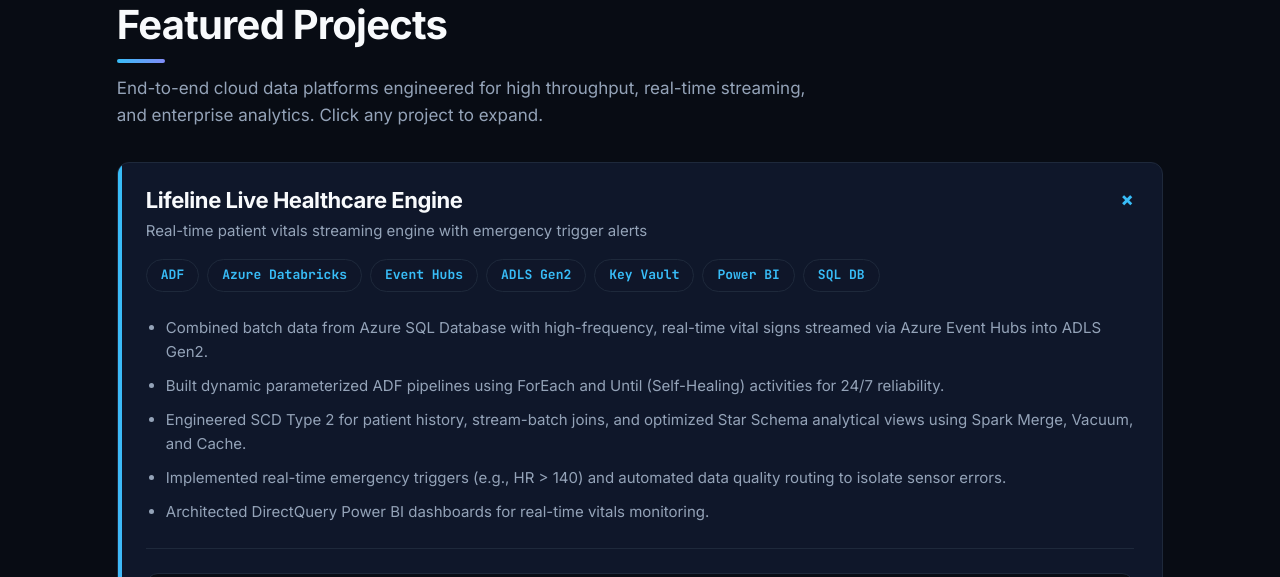
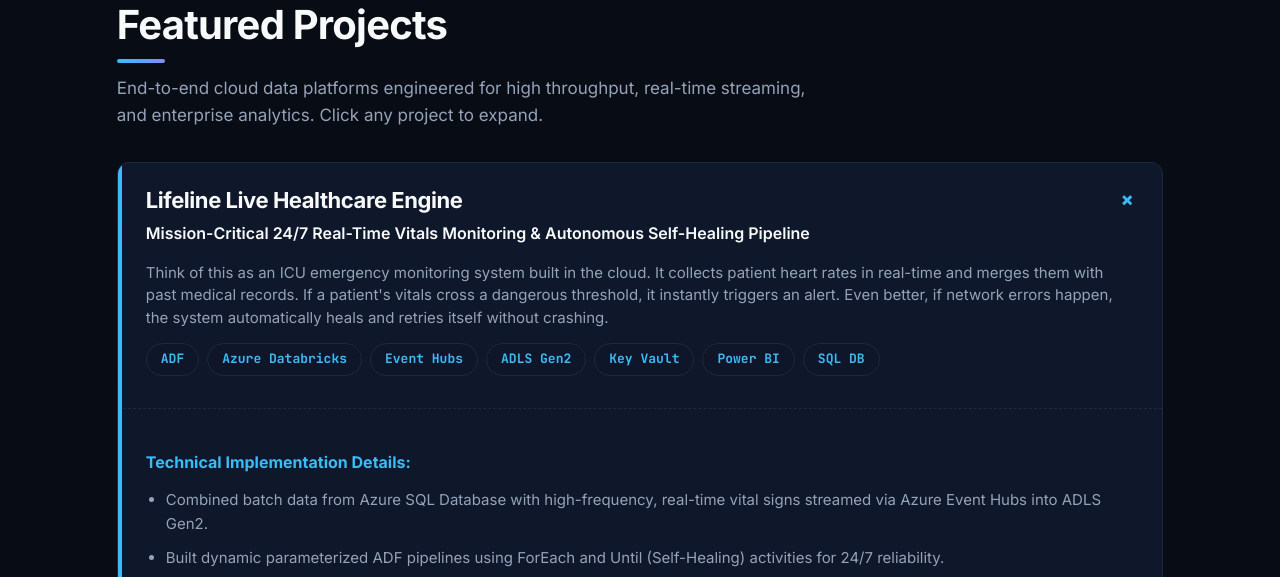
Before and after one commit to prakashdata23/Portfolio, a plain HTML site: page index.html in a window 1280 px wide. Shown: the part 1412-1989 px from the top of the page. Drawn offline with Linux system fonts and the light colour scheme; a web font is replaced by a local one.

Commit message:
Update index.html

```diff
--- a/index.html
+++ b/index.html
@@ -18,9 +18,9 @@
   --mute: #94a3b8;
   --cyan: #38bdf8;
   --indigo: #818cf8;
-  --gold: #f59e0b;
-  --bronze: #f97316;
-  --silver: #38bdf8;
+  --gold: #ffd700;
+  --bronze: #cd7f32;
+  --silver: #c0c0c0;
   --title-gradient: linear-gradient(135deg, #ffffff 30%, #a5f3fc 70%, #38bdf8 100%);
   --nav-title: #ffffff;
   box-sizing: border-box;
@@ -37,7 +37,7 @@
   --indigo: #4f46e5;
   --gold: #d97706;
   --bronze: #ea580c;
-  --silver: #0284c7;
+  --silver: #64748b;
   --title-gradient: linear-gradient(135deg, #0f172a 30%, #0369a1 70%, #0284c7 100%);
   --nav-title: #0f172a;
 }
@@ -113,7 +113,6 @@
 .hero a { pointer-events: auto; }
 .hero-content { max-width: 900px; margin-bottom: 20px; }
 
-/* Dynamic Name Heading */
 .hero h1 {
   font-family: 'Space Grotesque', 'Inter', sans-serif;
   font-size: clamp(36px, 5.5vw, 68px);
@@ -213,9 +212,10 @@
 .proj h3 { font-size: 22px; font-weight: 700; display: flex; justify-content: space-between; gap: 16px; align-items: center; }
 .proj h3::after { content: '+'; font-size: 24px; color: var(--cyan); transition: transform .25s; font-family: 'JetBrains Mono', monospace; }
 .proj.open h3::after { transform: rotate(45deg); }
-.proj .tag { color: var(--mute); margin: 6px 0 16px; font-size: 15px; }
+.proj .tag { color: var(--ink); margin: 8px 0 12px; font-size: 16px; font-weight: 600; }
+.proj .sub-desc { color: var(--mute); font-size: 15px; margin-bottom: 14px; line-height: 1.5; }
 
-.more { display: none; padding: 0 28px 28px; }
+.more { display: none; padding: 0 28px 28px; border-top: 1px dashed var(--panel-border); margin-top: 8px; padding-top: 20px; }
 .proj.open .more { display: block; }
 .more ul { margin: 0 0 24px; padding-left: 20px; }
 .more li { margin-bottom: 10px; color: var(--mute); font-size: 15px; }
@@ -306,11 +306,11 @@
 .pill i { width: 8px; height: 8px; border-radius: 50%; background: #10b981; animation: pl 2s infinite; }
 @keyframes pl { 0% { box-shadow: 0 0 0 0 rgba(16,185,129,0.6); } 70%, 100% { box-shadow: 0 0 0 10px transparent; } }
 
-/* Marquee Skills */
+/* Marquee Skills - Fixed Left-to-Right Scrolling */
 .mq { overflow: hidden; padding: 18px 0; border-bottom: 1px solid var(--panel-border); background: var(--panel); -webkit-mask-image: linear-gradient(90deg,transparent,#000 10%,#000 90%,transparent); mask-image: linear-gradient(90deg,transparent,#000 10%,#000 90%,transparent); }
 .mq div { display: flex; width: max-content; animation: mq 40s linear infinite; }
 .mq span { font-size: 16px; font-weight: 700; color: var(--mute); white-space: nowrap; padding-right: 36px; font-family: 'JetBrains Mono', monospace; }
-@keyframes mq { to { transform: translateX(-50%); } }
+@keyframes mq { from { transform: translateX(-50%); } to { transform: translateX(0%); } }
 </style>
 </head>
 <body>
@@ -401,7 +401,8 @@
   projects: [
     {
       title: "Lifeline Live Healthcare Engine",
-      tag: "Real-time patient vitals streaming engine with emergency trigger alerts",
+      tag: "Mission-Critical 24/7 Real-Time Vitals Monitoring & Autonomous Self-Healing Pipeline",
+      laymanDesc: "Think of this as an ICU emergency monitoring system built in the cloud. It collects patient heart rates in real-time and merges them with past medical records. If a patient's vitals cross a dangerous threshold, it instantly triggers an alert. Even better, if network errors happen, the system automatically heals and retries itself without crashing.",
       stack: ["ADF", "Azure Databricks", "Event Hubs", "ADLS Gen2", "Key Vault", "Power BI", "SQL DB"],
       videos: [
         { name: "Project Walkthrough & Solution Video", src: "https://drive.google.com/file/d/1yYmAJto4oLpuVPVMp5TAvTqke5JP6HyP/preview" },
@@ -423,8 +424,18 @@
     },
     {
       title: "Intelligent Banking Customer Insights Platform",
-      tag: "Transactional platform featuring PySpark GenAI sentiment analysis",
+      tag: "Automated Transactional Analytics with GenAI Sentiment Intelligence",
+      laymanDesc: "Think of this as a smart digital assistant for banks that automatically reads customer feedback and transactions. Using AI, it scans comments and tells bank managers instantly whether customers are happy or unhappy, displaying everything on live dashboards.",
       stack: ["ADF", "PySpark", "Azure Databricks", "ADLS Gen2", "Key Vault", "Power BI"],
+      videos: [
+        { name: "How AI Turns Banking Chaos Into Clarity", src: "https://drive.google.com/file/d/1h0raYz-16PRzsPiIM1kG7V4HDD-00Kwu/preview" },
+        { name: "How AI Decodes Messy Customer Feedback", src: "https://drive.google.com/file/d/1OsTYEF6UhT5gnIx-B3Ms9hfXfQGvIXe3/preview" },
+        { name: "How Azure Secures Banking Data", src: "https://drive.google.com/file/d/1PHRF4rwU7HZKI3sLoKl3bINklL0eC05X/preview" }
+      ],
+      gallery: [
+        { name: "1. End-to-End Banking Architecture & ADF Workflow", src: "https://lh3.googleusercontent.com/d/1JaOLyMcKO6ZJomdrebf9WOnXQac8_vMW" },
+        { name: "2. GenAI Sentiment Analysis Pipeline & AI Enrichment", src: "https://lh3.googleusercontent.com/d/1SHQKxgOCZM8Uo47z2hhRY91YsB9XjCwy" }
+      ],
       points: [
         "Extracted customer, transaction, and feedback data from Azure SQL Database into ADLS Gen2 using ADF Copy Activity.",
         "Built jobs with 4 linked PySpark notebooks (Connection, Raw-to-Bronze, Bronze-to-Silver, Silver-to-Gold) triggered via ADF REST API.",
@@ -434,7 +445,8 @@
     },
     {
       title: "Enterprise E-Commerce, CRM & Marketing Platform",
-      tag: "Multi-Fact Star Schema with 60+ DAX measures across Sales, Funnel & ROAS",
+      tag: "Unified Multi-Fact Star Schema Command Center with 60+ DAX KPIs",
+      laymanDesc: "Think of this as the ultimate business command center for online retail. It pulls messy data from sales, marketing ad spend, and customer support, cleans it up, and shows executives over 60 pre-calculated metrics on a single interactive screen.",
       stack: ["SQL Server", "Power Query", "VertiPaq Engine", "DAX", "Star Schema", "Power BI Desktop"],
       gallery: [
         { name: "1. Platform Architecture", src: "https://lh3.googleusercontent.com/d/1BQ5IumwFfvpnK7Z7pEzQgXks6_9n5Qos" },
@@ -496,9 +508,11 @@
     <button class="proj-head" aria-expanded="${idx === 0}">
       <h3>${p.title}</h3>
       <div class="tag">${p.tag}</div>
+      <p class="sub-desc">${p.laymanDesc}</p>
       <div class="chips">${p.stack.map(s => `<span>${s}</span>`).join("")}</div>
     </button>
     <div class="more">
+      <h4 style="color:var(--cyan); margin-bottom:12px; font-size:16px;">Technical Implementation Details:</h4>
       <ul>${p.points.map(x => `<li>${x}</li>`).join("")}</ul>
 
       ${p.videos ? `
```
